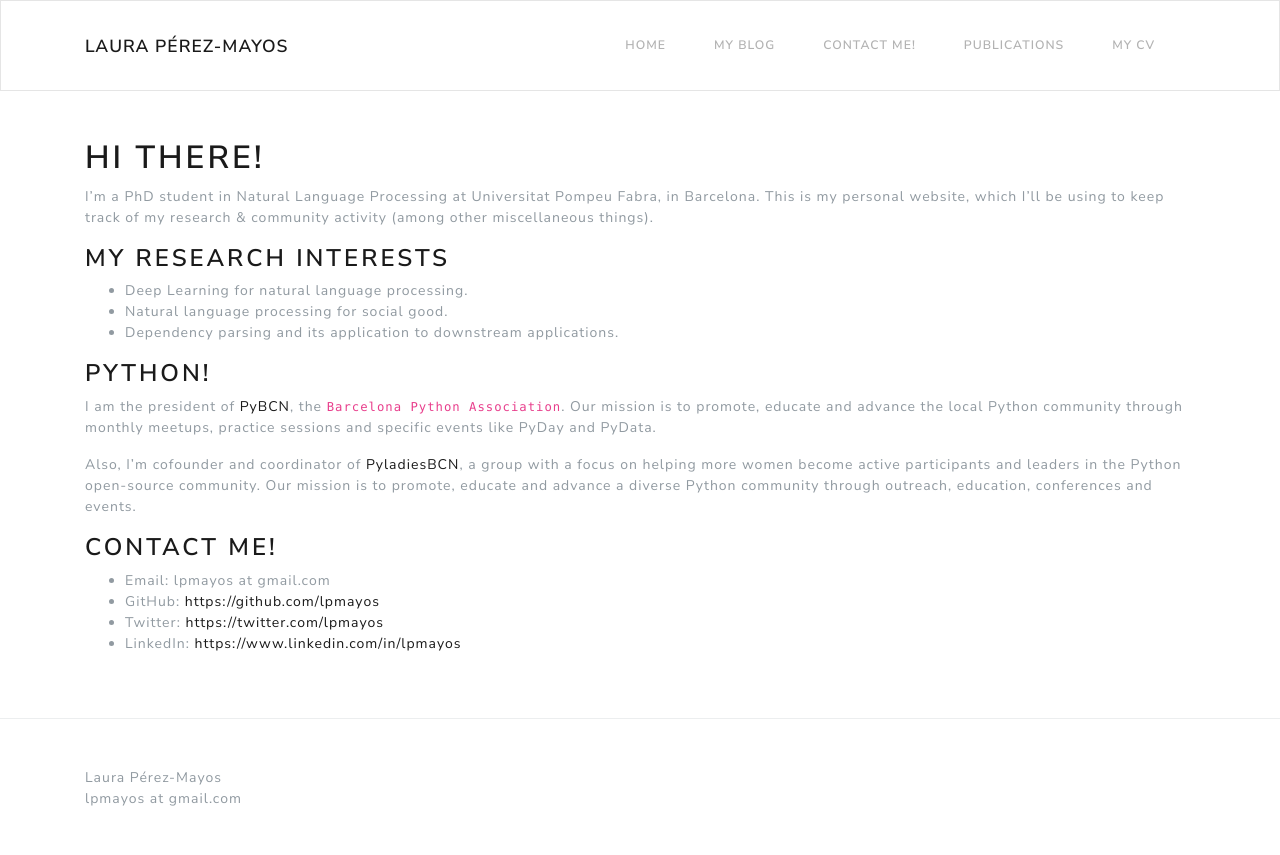
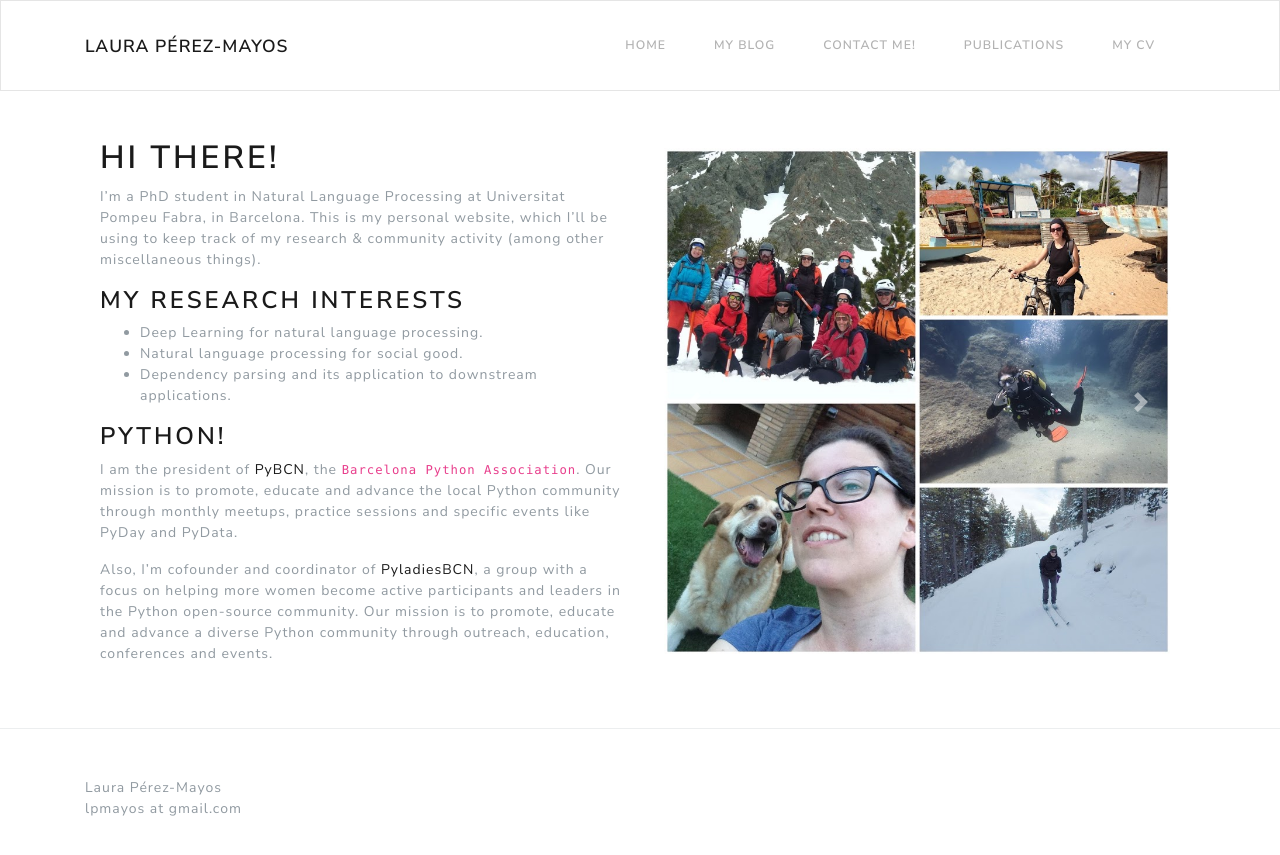
Before and after one commit to lpmayos/lpmayos.github.io, a Jekyll site: the page built from index.md, in a window 1280 px wide. Shown: the top 855 px of the page. Built offline with Jekyll 4.4.1, drawn with Linux system fonts in a browser that asks for light colours.

Commit message:
home examples with images carousels

```diff
--- a/_layouts/home.html
+++ b/_layouts/home.html
@@ -15,7 +15,7 @@ layout: default
   </section>
 
   {%- if site.posts.size > 0 -%}
-    <p class="h4">{{ page.list_title | default: "Posts" }}</p>
+    <h3>POSTS</h3>
     <ul class="list-unstyled">
       {%- for post in site.posts -%}
       <li>
--- /dev/null
+++ b/_layouts/home_carousel2.html
@@ -0,0 +1,93 @@
+---
+layout: default
+---
+
+<div>
+
+<!--   {%- if page.images -%}
+    {%- for image in page.images -%}
+        <img class="wi5" src="{{ image }}">
+    {%- endfor -%}
+  {%- endif -%} -->
+
+
+
+  {%- if page.images -%}
+
+  <div class="container">
+    <div class="row">
+      <div class="col-sm">
+
+        {%- if page.title -%}
+        <header>
+          <h1>{{ page.title }}</h1>
+        </header>
+        {%- endif -%}
+
+        <section>
+          {{ content }}
+        </section>
+
+      </div>
+      <div class="col-sm">
+
+        <div id="carouselExampleControls" class="carousel slide" data-ride="carousel">
+          <div class="carousel-inner">
+
+            {%- for image in page.images -%}
+              {%- if forloop.first == true -%}
+                <div class="carousel-item active">
+                  <img class="d-block w-100" src="{{ image }}">
+                </div>
+              {%- else -%}
+                <div class="carousel-item">
+                  <img class="d-block w-100" src="{{ image }}">
+                </div>
+              {%- endif -%}
+            {%- endfor -%}
+
+          </div>
+          <a class="carousel-control-prev" href="#carouselExampleControls" role="button" data-slide="prev">
+            <span class="carousel-control-prev-icon" aria-hidden="true"></span>
+            <span class="sr-only">Previous</span>
+          </a>
+          <a class="carousel-control-next" href="#carouselExampleControls" role="button" data-slide="next">
+            <span class="carousel-control-next-icon" aria-hidden="true"></span>
+            <span class="sr-only">Next</span>
+          </a>
+        </div>
+
+      </div>
+    </div>
+  </div>
+
+  {%- endif -%}
+
+
+
+
+<!--   {%- if site.posts.size > 0 -%}
+    <h3>POSTS</h3>
+    <ul class="list-unstyled">
+      {%- for post in site.posts -%}
+      <li>
+        <span class="text-muted">
+          {%- assign date_format = "%b %-d, %Y" -%}
+          {{ post.date | date: date_format }}
+        </span>
+        <p class="h5">
+          <a href="{{ post.url | relative_url }}">
+            {{ post.title | escape }}
+          </a>
+        </p>
+        {%- if site.show_excerpts -%}
+          {{ post.excerpt }}
+        {%- endif -%}
+      </li>
+      {%- endfor -%}
+    </ul>
+
+    <p class="rss-subscribe">subscribe <a href="{{ "/feed.xml" | relative_url }}">via RSS</a></p>
+  {%- endif -%} -->
+
+</div>
--- a/index.md
+++ b/index.md
@@ -1,6 +1,9 @@
 ---
-layout: page
+layout: home_carousel2
 title: Hi there!
+images:
+  - images/image1.jpg
+  - images/image2.jpg
 ---
 
 I'm a PhD student in Natural Language Processing at Universitat Pompeu Fabra, in Barcelona. This is my personal website, which I'll be using to keep track of my research & community activity (among other miscellaneous things).
@@ -20,9 +23,11 @@ I am the president of [PyBCN](http://pybcn.org/), the `Barcelona Python Associat
 
 Also, I'm cofounder and coordinator of [PyladiesBCN](http://pybcn.org/pyladies-bcn/), a group with a focus on helping more women become active participants and leaders in the Python open-source community. Our mission is to promote, educate and advance a diverse Python community through outreach, education, conferences and events.
 
-### Contact me!
+<!-- ### Contact me!
 
 * Email: lpmayos at gmail.com
 * GitHub: [https://github.com/lpmayos](https://github.com/lpmayos)
 * Twitter: [https://twitter.com/lpmayos](https://twitter.com/lpmayos)
 * LinkedIn: [https://www.linkedin.com/in/lpmayos](https://www.linkedin.com/in/lpmayos)
+
+ -->
```
Also changed, not shown: _layouts/home_carousel.html (added, +100 -0 lines), images/image1.jpg (added), images/image2.jpg (added).
